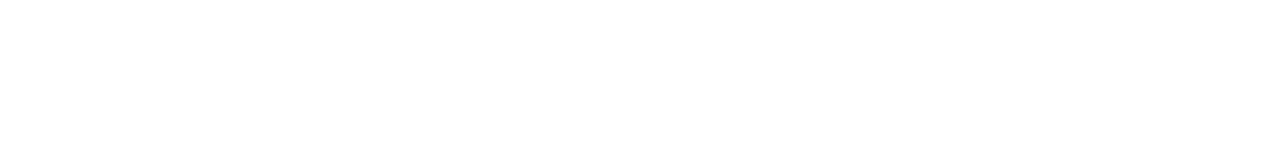
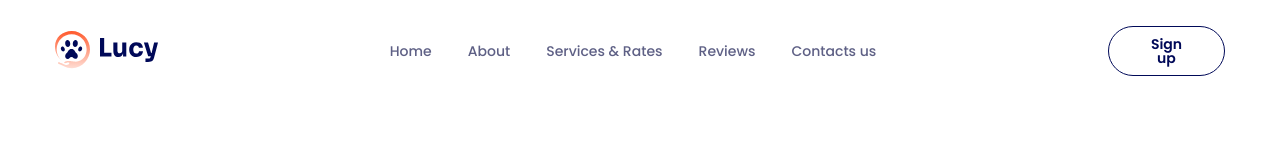
Before and after one commit to pmh3107/htmlcss-Project-04, a plain HTML site: page index.html in a window 1280 px wide. Drawn offline with Linux system fonts and the light colour scheme.

Commit message:
Completed Navbar

```diff
--- a/assets/css/style.css
+++ b/assets/css/style.css
@@ -3,8 +3,13 @@
 }
 
 :root {
+    /* font family */
     --font-heading: 'Sora', sans-serif;
     --font-primary: 'Poppins', sans-serif;
+    /* color */
+    --primary-color: #000958;
+    --text-color-light-purple: #5E6085;
+    --text-color-white: #FFF;
 }
 
 html {
@@ -25,6 +30,10 @@ h6 {
     font-family: var(--font-heading);
 }
 
+a {
+    text-decoration: none;
+}
+
 input,
 textarea,
 select,
@@ -32,3 +41,80 @@ button {
     font-size: inherit;
     font-family: inherit;
 }
+
+/*Common */
+.container {
+    width: 1170px;
+    max-width: calc(100% - 48px);
+    margin: 0 auto;
+}
+
+.btn {
+    display: flex;
+    justify-content: center;
+    align-items: center;
+    padding: 0 40px;
+    max-width: 214px;
+    height: 56px;
+    color: #FF5B2E;
+    border-radius: 31px;
+    border: 1px solid #FF5B2E;
+    text-align: center;
+    font-size: 1.6rem;
+    font-weight: 500;
+    transition: ease 0.2s;
+    /* 100% */
+}
+
+.btn:hover {
+    box-shadow: 0px 13px 26px -8px rgba(0, 0, 0, 0.42);
+}
+
+/* Header */
+/* Navbar */
+.navbar {
+    margin: 26px 0 100px;
+}
+
+.navbar__inner {
+    display: flex;
+    justify-content: space-between;
+    align-items: center;
+}
+
+.navbar__list {
+    display: flex;
+    align-items: center;
+    gap: 36px;
+}
+
+.navbar__item--link {
+    color: var(--text-color-light-purple);
+    font-size: 1.4rem;
+    font-style: normal;
+    font-weight: 500;
+    line-height: 1;
+    /* 100% */
+}
+
+.navbar__item:hover .navbar__item--link {
+    color: var(--primary-color);
+    /* font-weight: 600; */
+    text-shadow: 0 1px 0 currentColor;
+}
+
+.navbar__btn {
+    padding: 0 31px;
+    max-width: 117px;
+    height: 50px;
+    color: var(--primary-color);
+    font-size: 1.4rem;
+    font-weight: 600;
+    border-radius: 25px;
+    border: 1px solid var(--primary-color);
+}
+
+.navbar__btn:hover {
+    background-color: var(--primary-color);
+    color: var(--text-color-white);
+}
--- a/index.html
+++ b/index.html
@@ -92,5 +92,45 @@
     <link rel="stylesheet" href="assets/css/reset.css" />
     <link rel="stylesheet" href="assets/css/style.css" />
   </head>
-  <body></body>
+  <body>
+    <header class="header">
+      <section class="navbar">
+        <div class="container">
+          <div class="navbar__inner">
+            <!-- icon -->
+            <figure>
+              <a href="#"
+                ><img
+                  src="assets/img/icon/Logo_icon.svg"
+                  alt=""
+                  class="navbar__logo"
+              /></a>
+            </figure>
+            <!-- Selection -->
+            <ul class="navbar__list">
+              <li class="navbar__item">
+                <a href="#!" class="navbar__item--link">Home</a>
+              </li>
+              <li class="navbar__item">
+                <a href="#!" class="navbar__item--link">About</a>
+              </li>
+              <li class="navbar__item">
+                <a href="#!" class="navbar__item--link">Services & Rates</a>
+              </li>
+              <li class="navbar__item">
+                <a href="#!" class="navbar__item--link">Reviews</a>
+              </li>
+              <li class="navbar__item">
+                <a href="#!" class="navbar__item--link">Contacts us</a>
+              </li>
+            </ul>
+            <!-- Button -->
+            <div class="navbar__action">
+              <a href="#!" class="btn navbar__btn">Sign up</a>
+            </div>
+          </div>
+        </div>
+      </section>
+    </header>
+  </body>
 </html>
```
Also changed, not shown: assets/img/icon/Logo_icon.svg (added).
